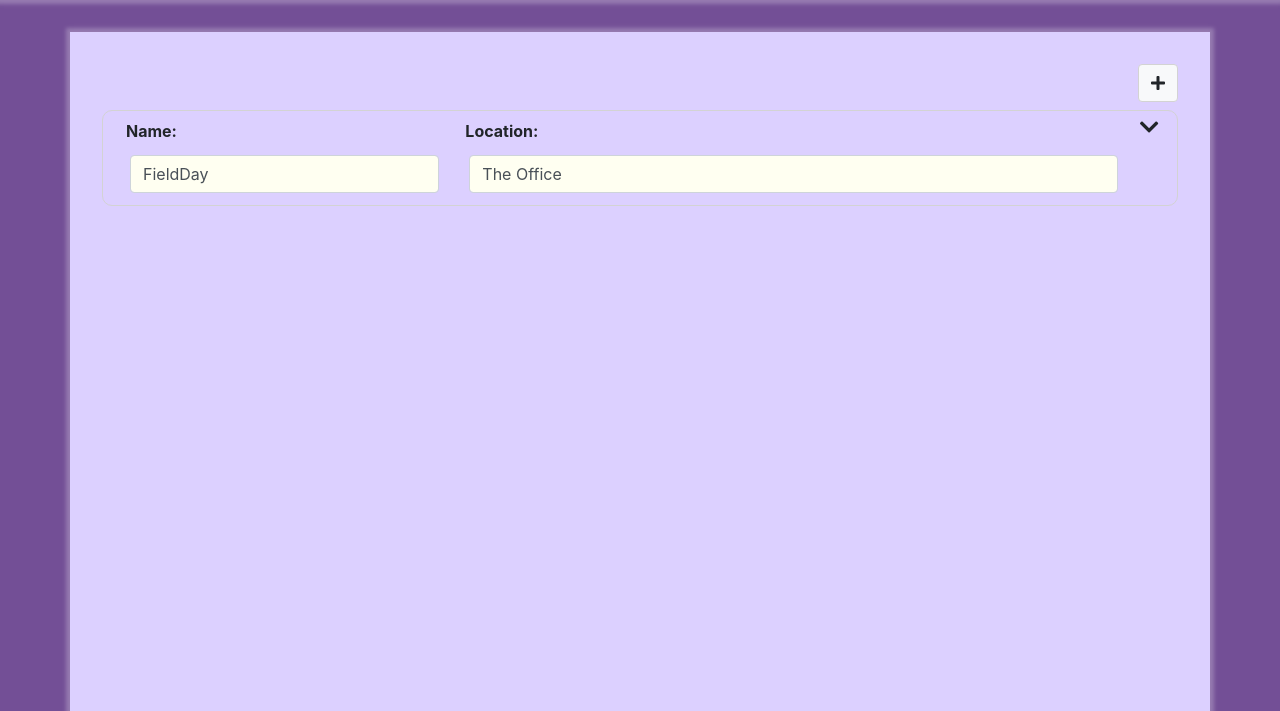
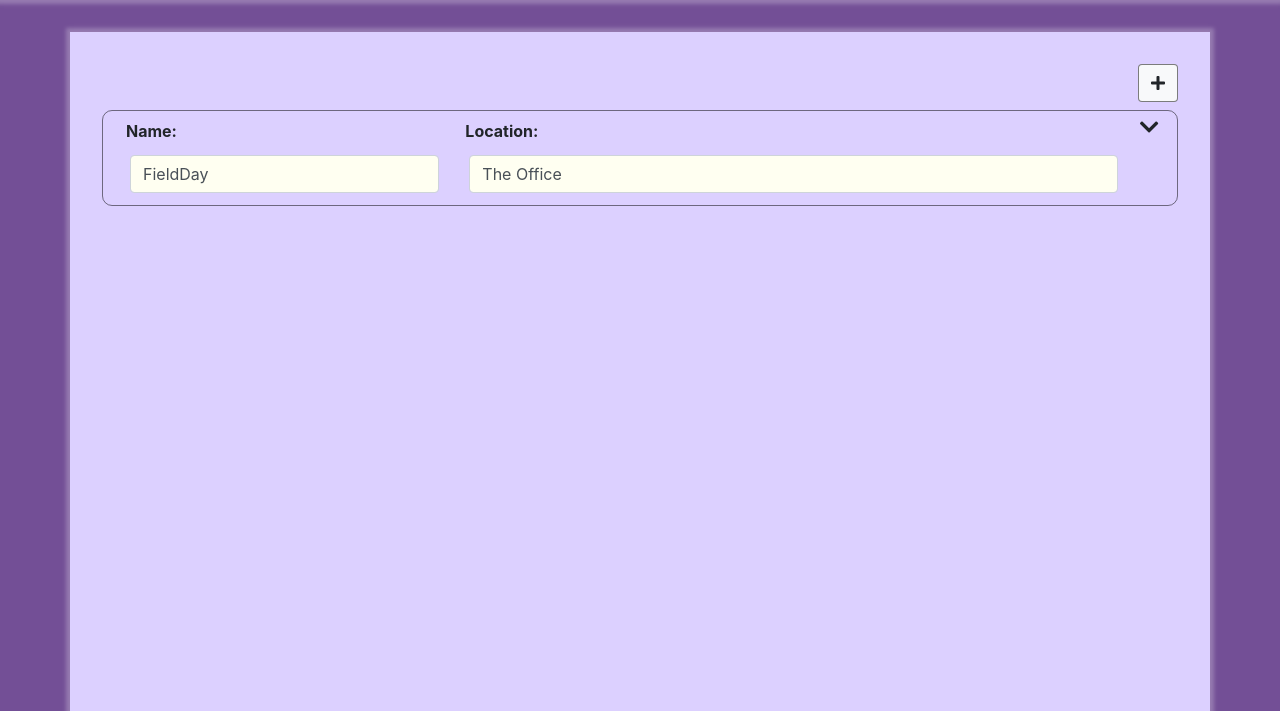
Before and after one commit to AudioOdyssey/AA1, a Flask app: page /story/event/show in a window 1280 px wide. Shown: the part 56-767 px from the top of the page. Run offline with Flask 2, Linux system fonts and the light colour scheme; some libraries are stand-ins or nearby versions.

Commit message:
fixed borders

```diff
--- a/web/static/css/story/event/show.css
+++ b/web/static/css/story/event/show.css
@@ -8,9 +8,9 @@
 }
 
 .event-main-row {
-    border-top: 1px solid lightgrey;
-    border-left: 1px solid lightgrey;
-    border-right: 1px solid lightgrey;
+    border-top: 1px solid RGBA(0,0,0,.5);
+    border-left: 1px solid  RGBA(0,0,0,.5);
+    border-right: 1px solid RGBA(0,0,0,.5);
     padding: 0.5em;
 }
 
@@ -22,7 +22,7 @@
 .event-main-row:last-of-type {
     border-bottom-left-radius: 10px;
     border-bottom-right-radius: 10px;
-    border-bottom: 1px solid lightgrey;
+    border-bottom: 1px solid  RGBA(0,0,0,.5);
 }
 
 .down-arrow {
@@ -57,7 +57,7 @@
 }
 
 #add-btn {
-    border: 1px solid lightgrey;
+    border: 1px solid  RGBA(0,0,0,.5);
     margin-left: auto;
     margin-bottom: .5em;
 }
```
